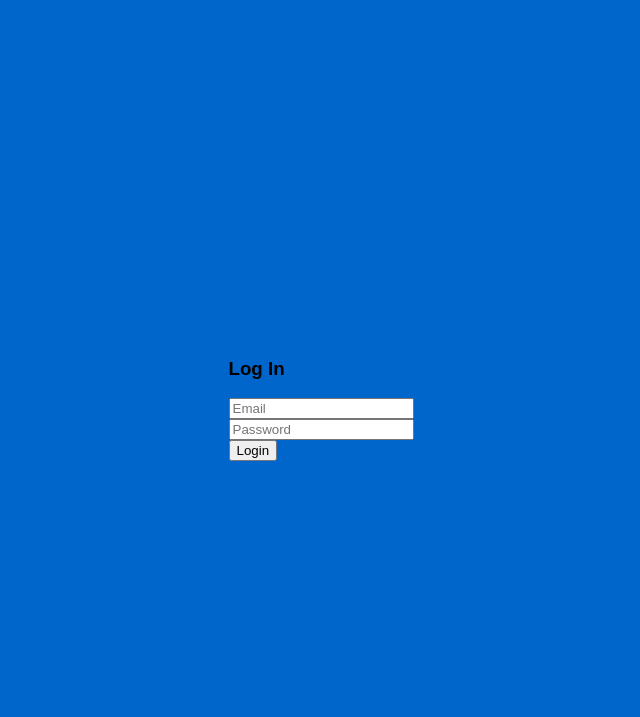
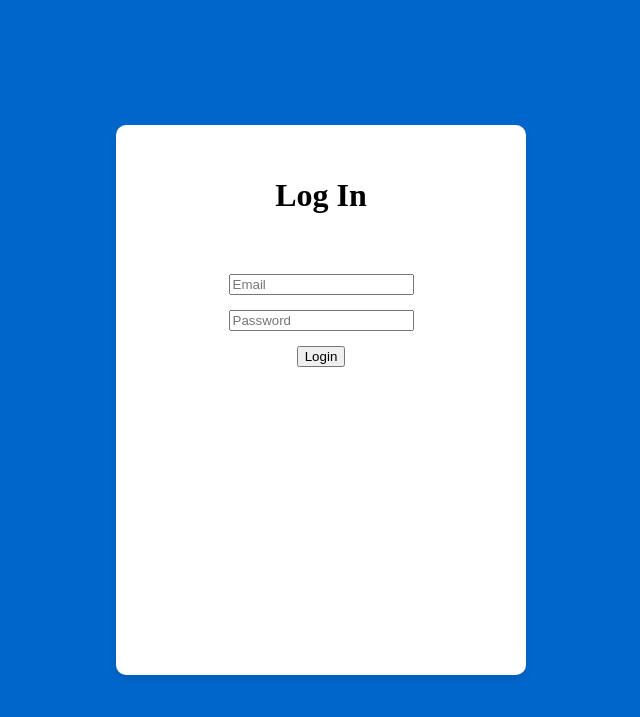
Before and after one commit to 21KLA5/Flight-Booking-Sim, a Flask app: page /login in a window 1280 px wide. Shown: the top 717 px of the page, without its empty margins (319-959 px from the left). Run offline with Flask 2, Linux system fonts and the light colour scheme.

Commit message:
styled header and form

```diff
--- a/static/logIn.css
+++ b/static/logIn.css
@@ -8,3 +8,31 @@ body {
     align-items: center;
     height: 100vh;
 }
+
+/* Container for the form */
+form {
+    display: flexbox;
+    margin-top: 20px;
+    margin-bottom: 20px;
+    background-color: white;
+    border-radius: 10px;
+    padding: 20px 30px 30px 30px;
+    box-shadow: 0 4px 8px rgba(0, 0, 0, 0.1);
+    width: 350px;
+    height: 500px
+}
+
+.login-form{
+    display: flex;
+    align-items: center;
+    margin-bottom: 15px;
+    justify-content: center;
+    gap: 20px;
+}
+
+h3 {
+    text-align: center;
+    font-family: 'Joan', serif;
+    font-size: 2em;
+    margin-bottom: 60px;
+}
```
